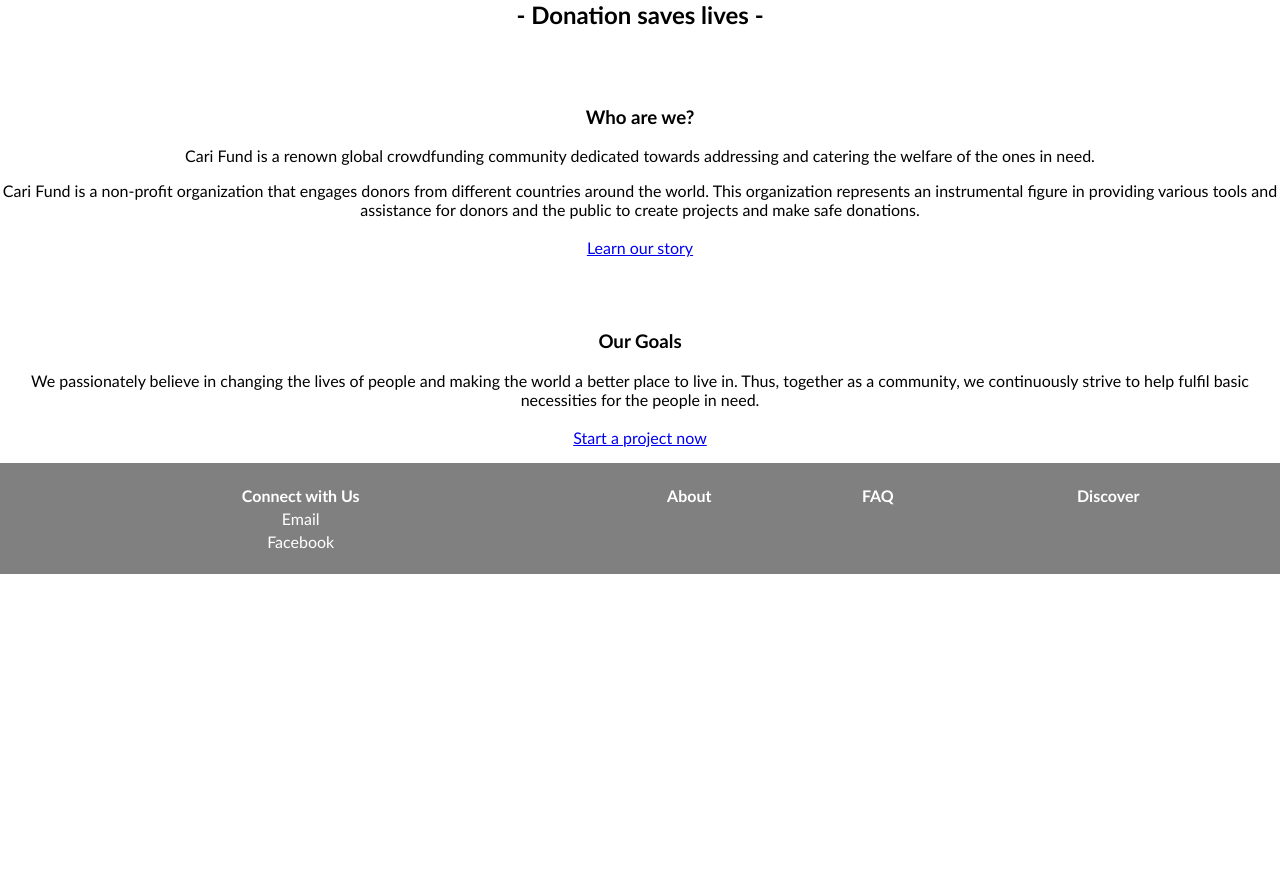
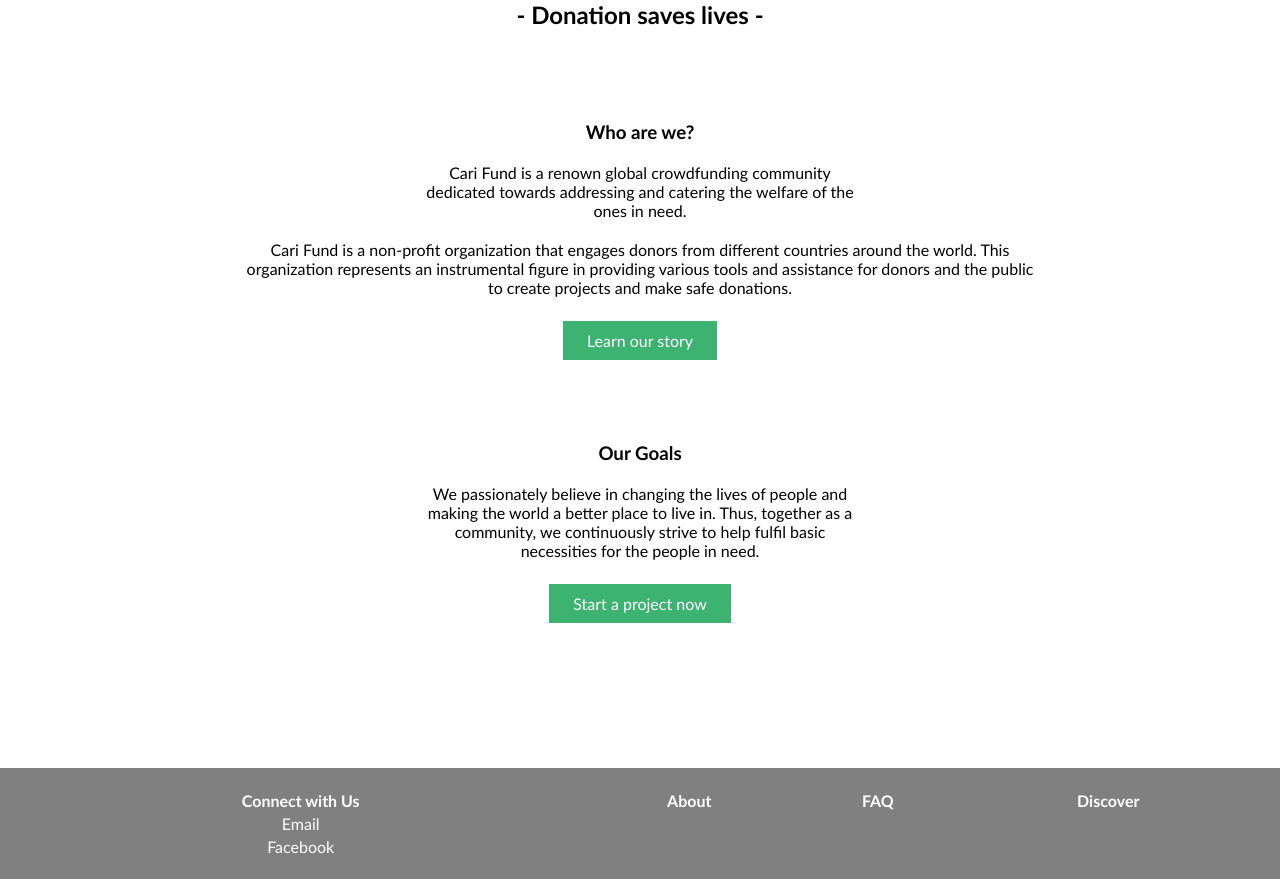
Before and after one commit to bl-op/system-project, a PHP site: page /about.html in a window 1280 px wide. Shown: the part 371-1250 px from the top of the page. Before the commit the page ends 945 px from the top, so only its background shows below. Run offline with PHP 8.4, Linux system fonts and the light colour scheme.

Commit message:
changes for about, faq, discover and user profile

```diff
--- a/resources/css/stylesheet.css
+++ b/resources/css/stylesheet.css
@@ -191,3 +191,78 @@ body{
 	border: none;
 	cursor: pointer;
 }
+
+.profilecontainer {
+	width: 1000px;
+	position: relative;
+	margin: 0 auto;
+}
+
+/*user profile*/
+.profileimage {
+	width: 150px;
+	height: 150px;
+	margin: 35px auto;
+	/*insert image either by default or use forms to upload?*/
+	background-image: url('path/to/image');
+	background-size: cover;
+	background-repeat: no-repeat;
+	background-position: center;
+	border: 5px solid #eee;
+	border-radius: 100%;
+}
+
+.clock {
+   background-image:url('');
+   background-size:cover;
+   background-position: center;
+   height: 250px; width: 250px;
+   border: 1px solid #bbb;
+}
+
+.h1 {
+	text-align: center;
+	text-justify: auto;
+}
+
+.container {
+	width: 800px;
+	margin: 0 auto 100px;
+	padding: 15px;
+}
+
+.paragraph {
+	width: 450px;
+	margin: 20px auto 20px auto;
+	text-justify: auto;
+	/* --insert font-- */
+}
+
+.image {
+	position: relative;
+}
+
+.h2 {
+	text-align: center;
+	width: 50px;
+	margin: auto;
+}
+
+.btn2 {
+	background-color: mediumseagreen;
+	border: none;
+	color: white;
+	padding: 10px 24px;
+	text-align: center;
+	text-decoration: none;
+	display: inline-block;
+	font-size: 16px;
+	margin: 5px auto 10px;
+	cursor: pointer;
+}
+
+.container2 {
+	width: 950px;
+	margin: 15px auto 50px;
+	padding: 10px 50px;
+}
```
